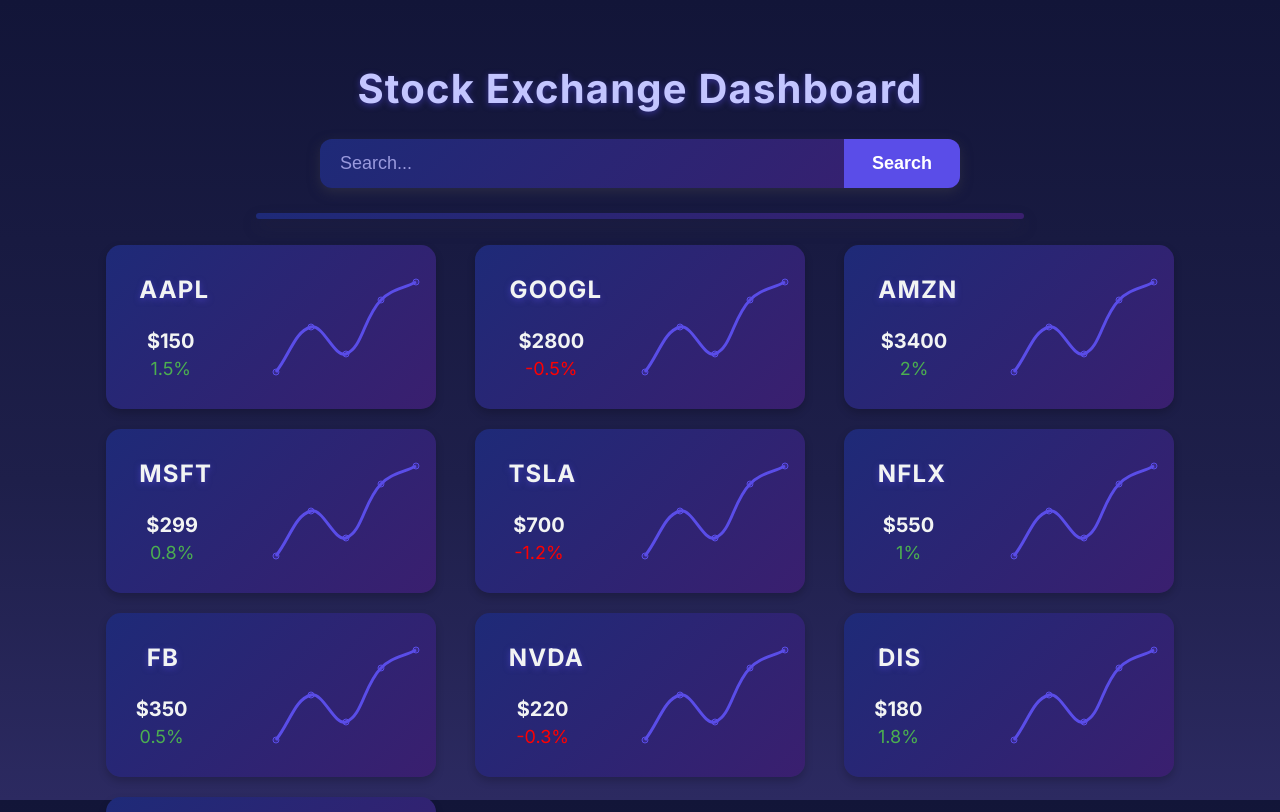
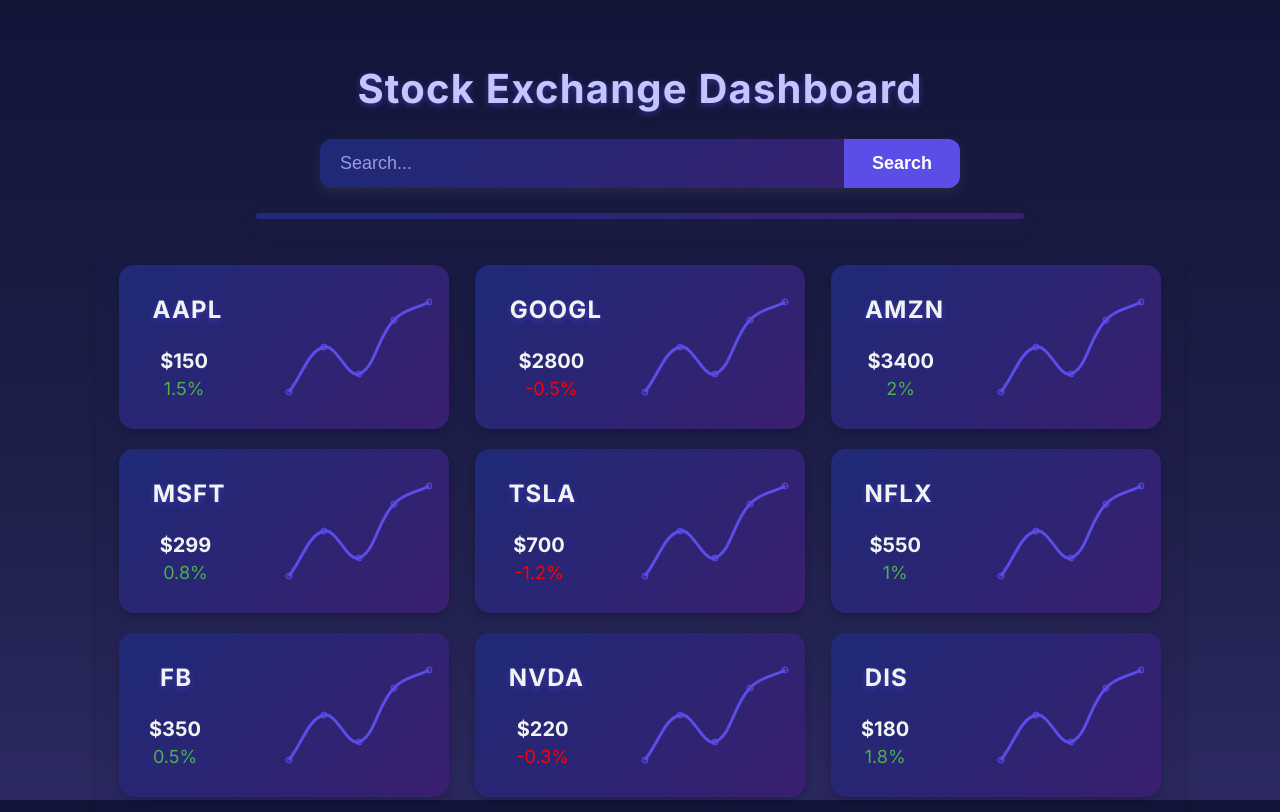
Before and after one commit to mwlky/StockTracer, a React (Vite) app in the folder frontend/: page / in a window 1280 px wide. Shown: the top 812 px of the page. Built offline with nearby package versions, Linux system fonts and the light colour scheme.

Commit message:
look improvement

```diff
--- a/frontend/src/stockcard/StockCard.css
+++ b/frontend/src/stockcard/StockCard.css
@@ -10,6 +10,11 @@
     box-shadow: 0 4px 8px rgba(0, 0, 0, 0.2);
 
     transition: 0.2s;
+}
+
+.stockcard:hover {
+    transform: scale(1.02);
+    box-shadow: 0 6px 12px rgba(0, 0, 0, 0.3);
 }
 
 .stockcard h1 {
--- a/frontend/src/stockcardsGrid/StockcardsGrid.css
+++ b/frontend/src/stockcardsGrid/StockcardsGrid.css
@@ -8,4 +8,9 @@
     justify-content: center;
     align-content: start;
     justify-items: center;
+    background: linear-gradient(135deg, #1118431e, #20113e1e);
+    padding: 20px;
+    border-radius: 15px;
+    box-shadow: 0 4px 8px rgba(0, 0, 0, 0.2);
+    box-sizing: border-box;
 }
```
